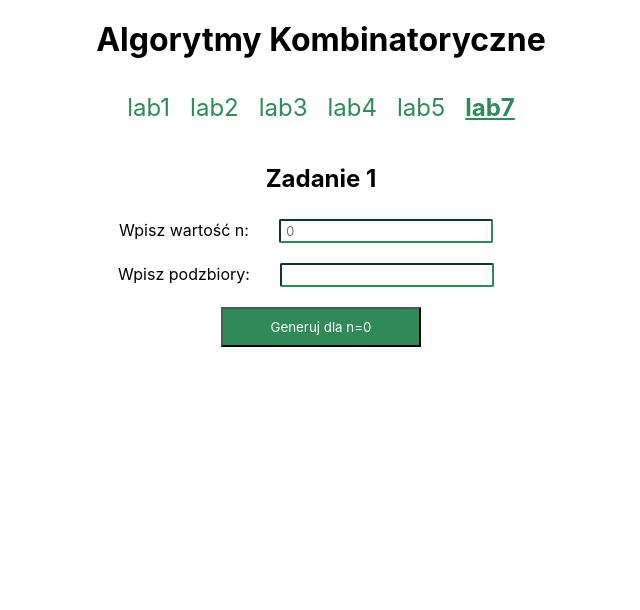
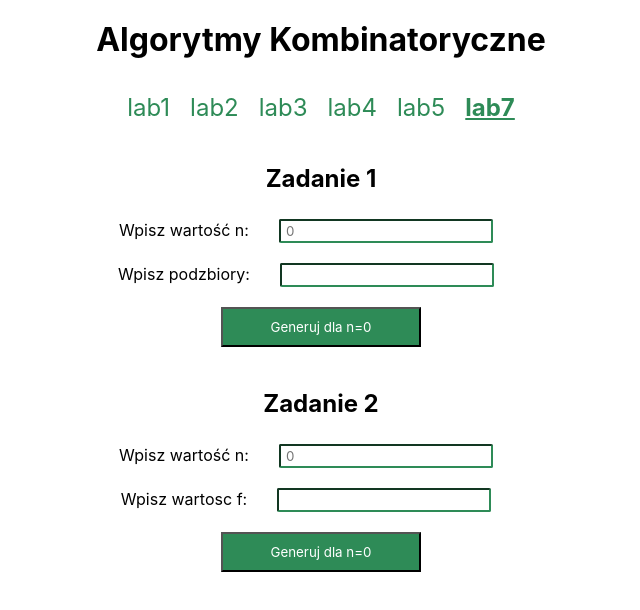
Before and after one commit to piotrwrzodak/UAM-ALK, a React (Create React App) app: page /#/lab7 in a window 1280 px wide. Shown: the top 610 px of the page, without its empty margins (319-959 px from the left). Built offline with nearby package versions, Linux system fonts and the light colour scheme.

Commit message:
add Lab7/Task2, fix Task1

```diff
--- a/src/components/Lab7/Lab7.js
+++ b/src/components/Lab7/Lab7.js
@@ -1,11 +1,13 @@
 import React from 'react';
 
 import Task1 from './tasks/Task1';
+import Task2 from './tasks/Task2';
 
 function Lab5() {
   return (
     <>
       <Task1 />
+      <Task2 />
     </>
   );
 }
--- a/src/components/Lab7/algorithms/alg1.js
+++ b/src/components/Lab7/algorithms/alg1.js
@@ -31,6 +31,7 @@ const parseArray = (n, subsets) => {
   let matched;
   let number;
   let sumControl = 0;
+  let controlDuplicatesArray = [];
   let finalArray = [];
 
   const auxArray = [...subsets.match(regexp1)];
@@ -43,13 +44,18 @@ const parseArray = (n, subsets) => {
         return false;
       }
       finalArray[i].push(number);
+      controlDuplicatesArray.push(number);
       sumControl++;
     }
   }
-  if (sumControl !== n) {
+  if ((sumControl !== n) | doesArrayContainDuplicates(controlDuplicatesArray)) {
     return false;
   }
   return finalArray;
 };
 
+const doesArrayContainDuplicates = (array) => {
+  return array.length !== new Set(array).size;
+};
+
 export default alg1;
--- /dev/null
+++ b/src/components/Lab7/algorithms/alg2.js
@@ -0,0 +1,55 @@
+const alg2 = (n, array) => {
+  let newArray = createArrayFromString(array, n);
+  if (!newArray) {
+    return false;
+  }
+
+  // find the biggest value
+  let biggestValue = 0;
+  newArray.map((element) =>
+    element > biggestValue ? (biggestValue = element) : null
+  );
+
+  // check if all values are present 1...biggestValue
+  for (let k = 1; k <= biggestValue; k++) {
+    if (!newArray.some((element) => element === k)) {
+      return 'bad input';
+    }
+  }
+
+  // prepare finalArray
+  let finalArray = [];
+  for (let i = 0; i < biggestValue; i++) {
+    finalArray.push([]);
+  }
+
+  // fill finalArray
+  for (let j = 0; j < n; j++) {
+    finalArray[newArray[j] - 1]?.push(j + 1);
+  }
+
+  return finalArray;
+};
+
+const createArrayFromString = (array, n) => {
+  let regexp = /[1-9]+[0-9]*/g;
+  let auxArray = [];
+  let checkSum = 0;
+  let matchedElement;
+  let number;
+
+  while ((matchedElement = regexp.exec(array))) {
+    number = parseInt(matchedElement[0]);
+    if (number > n) {
+      return false;
+    }
+    auxArray.push(number);
+    checkSum++;
+  }
+  if (checkSum !== n) {
+    return false;
+  }
+  return auxArray;
+};
+
+export default alg2;
--- /dev/null
+++ b/src/components/Lab7/tasks/Task2.js
@@ -0,0 +1,55 @@
+import React, { useState } from 'react';
+
+import alg2 from '../algorithms/alg2';
+
+const Task2 = () => {
+  const [n, setN] = useState(0);
+  const [k, setK] = useState('');
+  const [output, setOutput] = useState(null);
+
+  const submitHandler = (e) => {
+    e.preventDefault();
+    let out = alg2(parseInt(n), k);
+    setOutput(out);
+  };
+
+  return (
+    <>
+      <h2 className="heading">Zadanie 2</h2>
+      <form onSubmit={submitHandler} className="form">
+        <p>
+          Wpisz wartość n:
+          <input
+            type="number"
+            min="0"
+            name="n"
+            className="input"
+            placeholder={n}
+            onChange={(e) => setN(e.target.value)}
+          />
+        </p>
+        <p>
+          Wpisz wartosc f:
+          <input
+            type="text"
+            name="k"
+            className="input"
+            placeholder={k}
+            onChange={(e) => setK(e.target.value)}
+          />
+        </p>
+        <button type="submit" className="button">
+          Generuj dla n={n}
+        </button>
+      </form>
+      {output && (
+        <>
+          <h3 className="output-size">Podzbiór: </h3>
+          <ul className="output-list">{JSON.stringify(output)}</ul>
+        </>
+      )}
+    </>
+  );
+};
+
+export default Task2;
```
